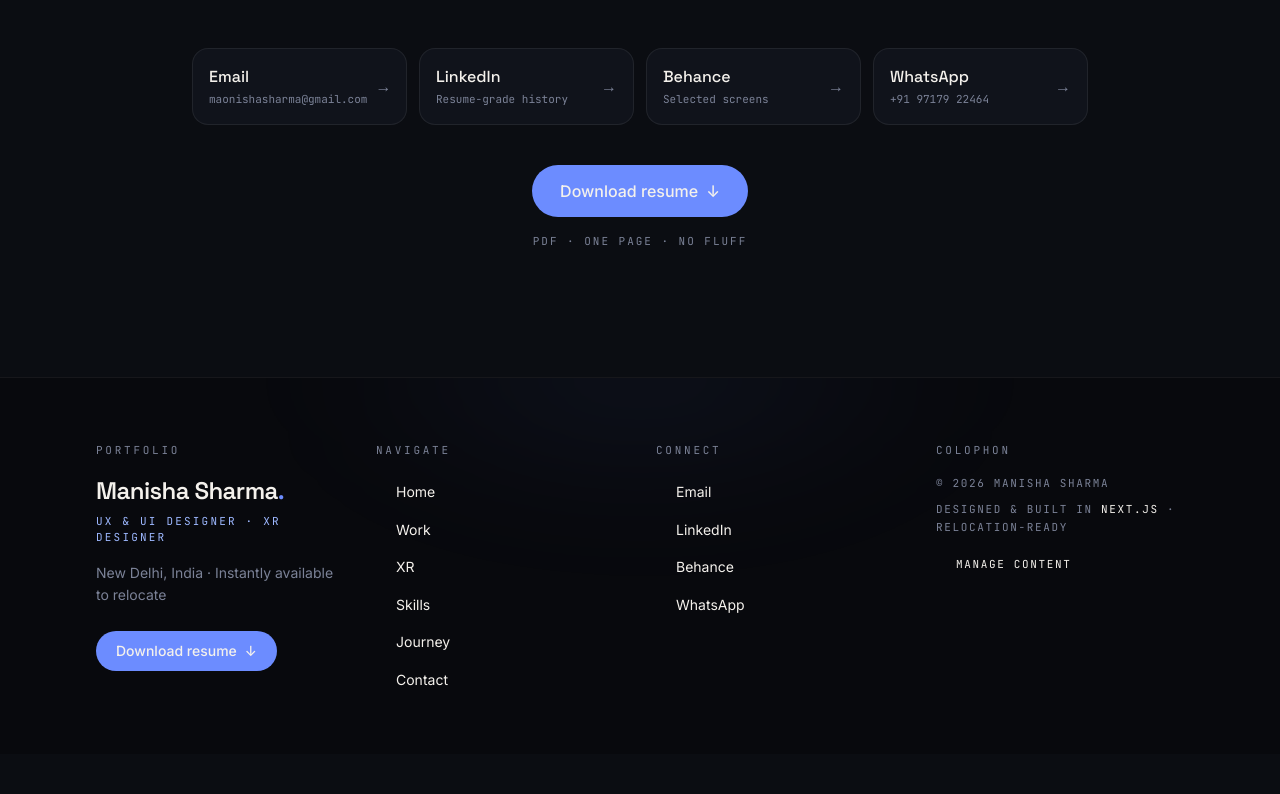
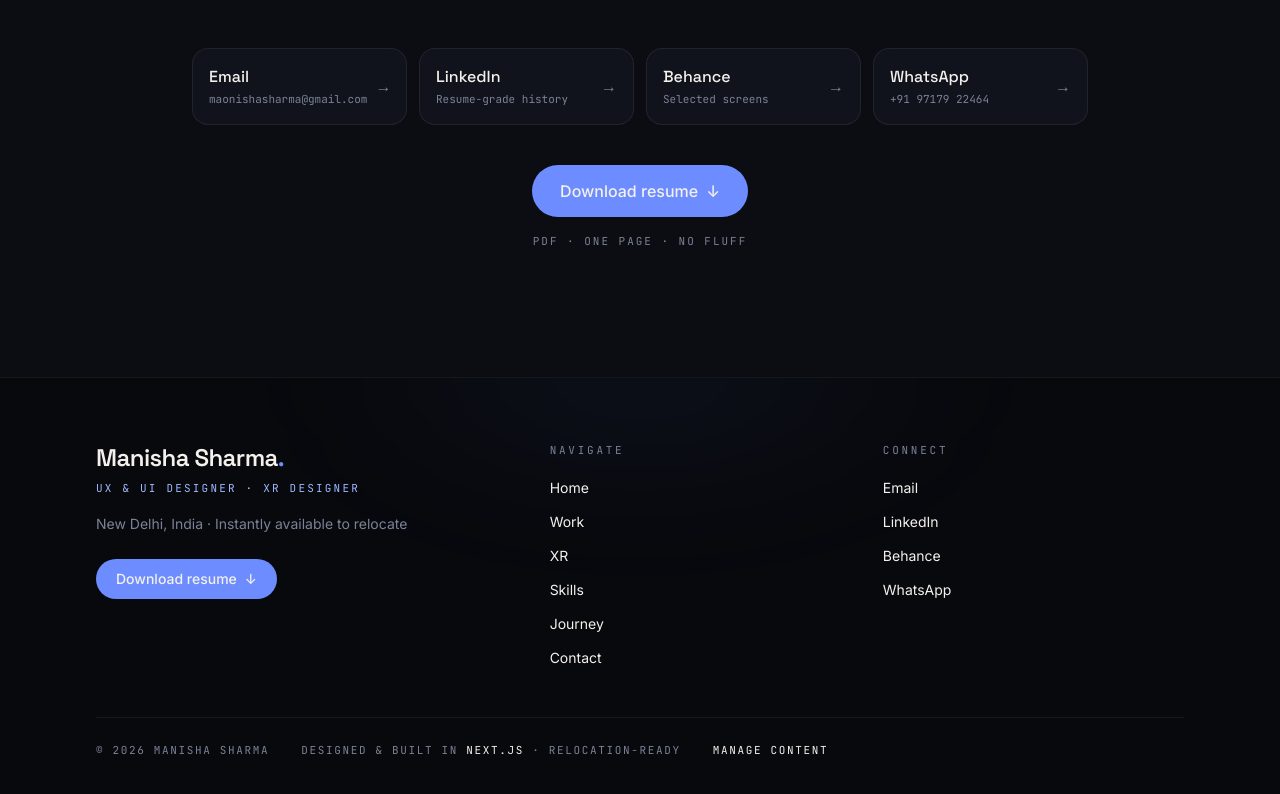
Before and after one commit to manishasharma1998/Portfolio, a Next.js app: page / in a window 1280 px wide. Shown: the part 7317-8111 px from the top of the page. Before the commit the page ends 8071 px from the top, so only its background shows below. Built offline with nearby package versions, Linux system fonts and the light colour scheme.

Commit message:
Footer: restore 3-col layout, link dash on right, labels flush with header

```diff
--- a/src/components/footer.tsx
+++ b/src/components/footer.tsx
@@ -12,6 +12,8 @@ export function Footer() {
   ] as const;
 
   const header = "font-mono text-[11px] tracking-[0.25em] text-fog-500 uppercase";
+  const dash =
+    "h-px w-3 bg-lens-400 opacity-0 transition-all duration-300 group-hover:w-5 group-hover:opacity-100";
 
   return (
     <footer className="relative overflow-hidden border-t border-white/[0.06] bg-ink-950">
@@ -21,11 +23,9 @@ export function Footer() {
       />
 
       <div className="relative mx-auto max-w-6xl px-5 py-14 sm:px-8 sm:py-16">
-        <div className="grid gap-10 sm:grid-cols-2 lg:grid-cols-4 lg:gap-8">
-          {/* Portfolio */}
+        <div className="grid gap-10 md:grid-cols-[1.4fr_1fr_1fr] md:gap-8">
+          {/* Brand */}
           <div>
-            <p className={header}>Portfolio</p>
-            <div className="mt-4">
             <p className="font-display text-2xl font-semibold tracking-tight text-bone-100">
               {site.name}
               <span className="text-lens-400">.</span>
@@ -33,7 +33,7 @@ export function Footer() {
             <p className="mt-1.5 font-mono text-[11px] tracking-[0.2em] text-lens-300 uppercase">
               {site.role}
             </p>
-              <p className="mt-4 text-sm leading-relaxed text-fog-500">{site.location}</p>
+            <p className="mt-4 max-w-xs text-sm leading-relaxed text-fog-500">{site.location}</p>
             <a
               href={site.resume}
               download
@@ -41,7 +41,6 @@ export function Footer() {
             >
               Download resume <span aria-hidden>↓</span>
             </a>
-            </div>
           </div>
 
           {/* Navigate */}
@@ -54,8 +53,8 @@ export function Footer() {
                     href={l.href}
                     className="group inline-flex items-center gap-2 text-sm text-fog-400 transition-colors hover:text-bone-100"
                   >
-                    <span className="h-px w-3 bg-lens-400 opacity-0 transition-all duration-300 group-hover:w-5 group-hover:opacity-100" />
                     {l.label}
+                    <span className={dash} />
                   </a>
                 </li>
               ))}
@@ -74,36 +73,29 @@ export function Footer() {
                     rel={c.href.startsWith("http") ? "noopener noreferrer" : undefined}
                     className="group inline-flex items-center gap-2 text-sm text-fog-400 transition-colors hover:text-bone-100"
                   >
-                    <span className="h-px w-3 bg-lens-400 opacity-0 transition-all duration-300 group-hover:w-5 group-hover:opacity-100" />
                     {c.label}
+                    <span className={dash} />
                   </a>
                 </li>
               ))}
             </ul>
           </div>
+        </div>
 
-          {/* Colophon */}
-          <div>
-            <p className={header}>Colophon</p>
-            <ul className="mt-4 space-y-2.5">
-              <li className="font-mono text-[11px] tracking-[0.15em] text-fog-500 uppercase">
+        {/* Bottom bar */}
+        <div className="mt-12 flex flex-col gap-4 border-t border-white/[0.06] pt-6 sm:flex-row sm:items-center sm:gap-8">
+          <p className="font-mono text-[11px] tracking-[0.15em] text-fog-500 uppercase">
             © {year} {site.name}
-              </li>
-              <li className="font-mono text-[11px] leading-relaxed tracking-[0.15em] text-fog-500 uppercase">
-                Designed &amp; built in <span className="text-bone-100">Next.js</span> ·
-                relocation-ready
-              </li>
-              <li>
+          </p>
+          <p className="font-mono text-[11px] tracking-[0.15em] text-fog-500 uppercase">
+            Designed &amp; built in <span className="text-bone-100">Next.js</span> · relocation-ready
+          </p>
           <a
             href="/admin/index.html"
-                  className="group inline-flex items-center gap-2 font-mono text-[11px] tracking-[0.15em] text-fog-400 uppercase transition-colors hover:text-bone-100"
+            className="font-mono text-[11px] tracking-[0.15em] text-fog-500 uppercase transition-colors hover:text-lens-300"
           >
-                  <span className="h-px w-3 bg-lens-400 opacity-0 transition-all duration-300 group-hover:w-5 group-hover:opacity-100" />
             Manage content
           </a>
-              </li>
-            </ul>
-          </div>
         </div>
       </div>
     </footer>
```
Lines whose indentation alone changed are shown as unchanged.
